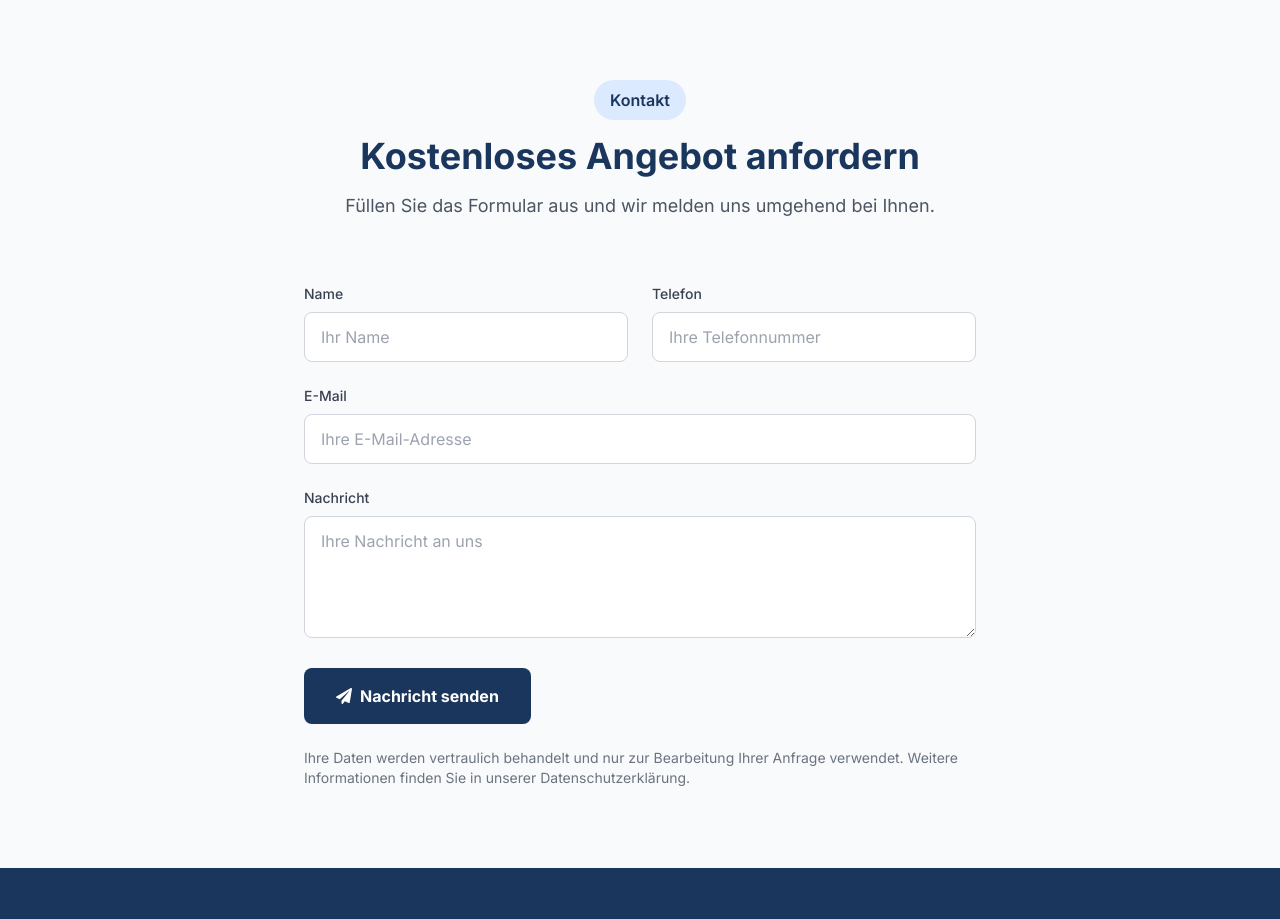
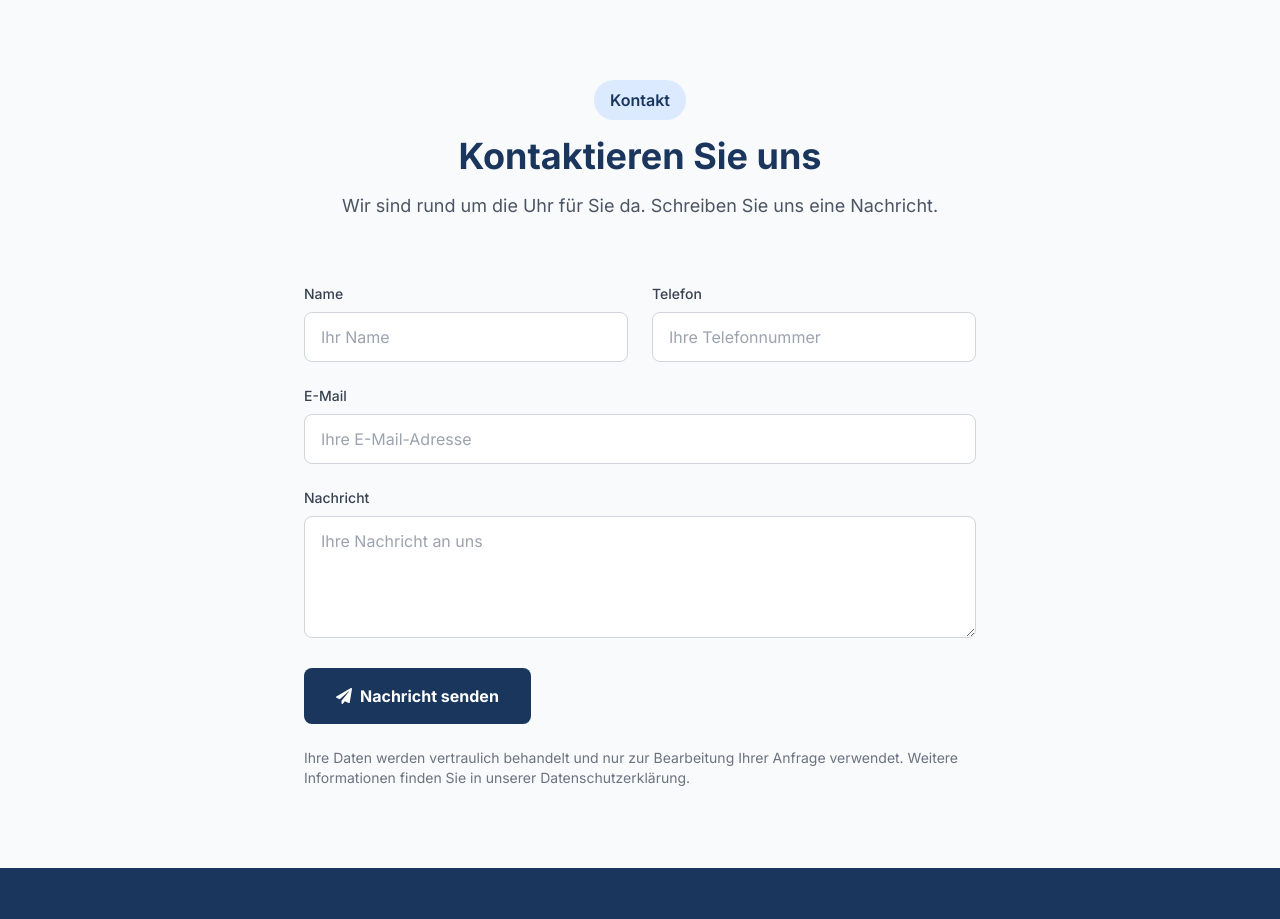
Before and after one commit to iGaxan/handwerksdienste-paderborn, a Next.js app: page /elektro in a window 1280 px wide. Shown: the part 2480-3399 px from the top of the page. Built offline with nearby package versions, Linux system fonts and the light colour scheme.

Commit message:
Update ServicePage component text for improved clarity and user engagement.

```diff
--- a/src/components/ServicePage.tsx
+++ b/src/components/ServicePage.tsx
@@ -264,10 +264,10 @@ export default function ServicePage({
               Kontakt
             </span>
             <h2 className="text-3xl md:text-4xl font-bold text-[#1a365d] mb-4">
-              Kostenloses Angebot anfordern
+              Kontaktieren Sie uns
             </h2>
             <p className="text-lg text-gray-600 max-w-2xl mx-auto">
-              Füllen Sie das Formular aus und wir melden uns umgehend bei Ihnen.
+              Wir sind rund um die Uhr für Sie da. Schreiben Sie uns eine Nachricht.
             </p>
           </motion.div>
 
```
